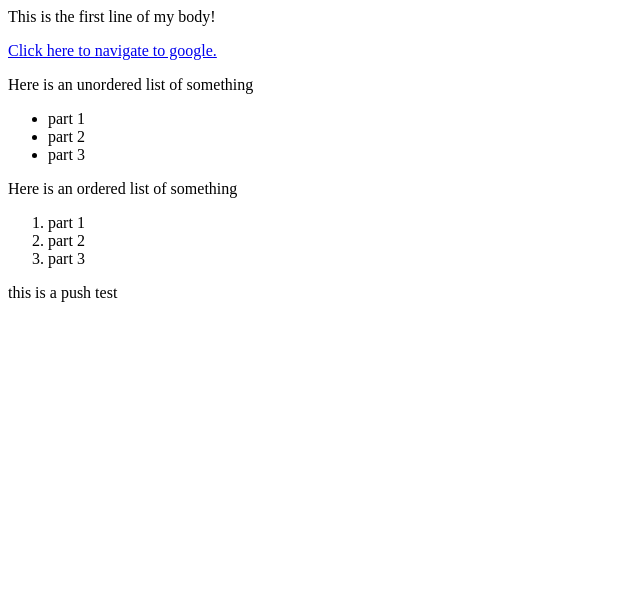
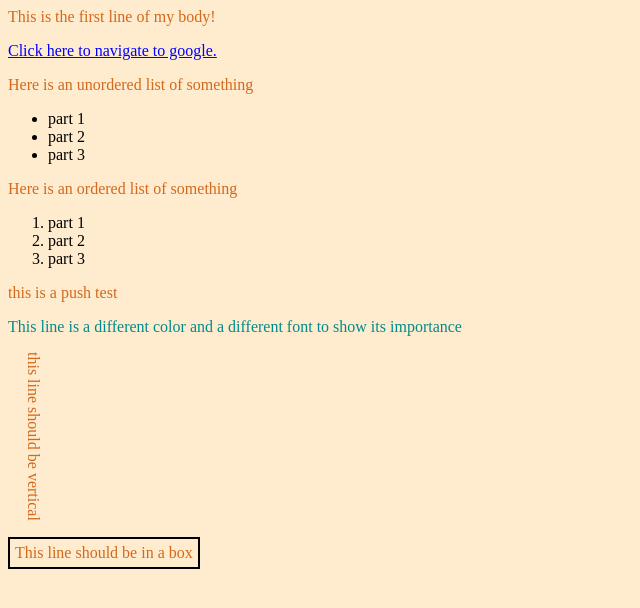
Before and after one commit to adamjosh11/adamjosh11.github.io, a plain HTML site: page index.html in a window 1280 px wide. Shown: the whole page, without its empty margins (0-640 px from the left). Drawn offline with Linux system fonts and the light colour scheme.

Commit message:
Finished with this lab

```diff
--- /dev/null
+++ b/firstCSSFile.css
@@ -0,0 +1,30 @@
+body {
+	background-color: blanchedalmond;
+}
+
+p {
+	color: chocolate;
+}
+
+a {
+	color : blue;
+}
+
+a:hover {
+	color : black;
+}
+
+.important_p {
+	color: darkcyan;
+	font: Tahoma;
+}
+
+.vertical_p {
+	writing-mode: vertical-rl;
+}
+
+.bordered_p {
+	border: 2px solid black;
+	display: inline-block;
+	padding: 5px;
+}
--- a/index.html
+++ b/index.html
@@ -1,10 +1,11 @@
 <html>
   <head>
-    <title> This is the title of my HTML lab! </title>
+   <title> This is the title of my HTML lab! </title>
+	<link rel="stylesheet" type="text/css" href="firstCSSFile.css"/>
   </head>
-  <body>
+ <body>
     <p> This is the first line of my body!</p>
-    <a href=https://www.google.com> Click here to navigate to google. </a>
+    <a href="https://www.google.com"> Click here to navigate to google. </a>
     <p> Here is an unordered list of something </p>
       <ul>
 	 <li> part 1 </li>
@@ -18,6 +19,8 @@
         <li> part 3 </li>
 	</ol>
     <p> this is a push test </p>
+     <p class="important_p"> This line is a different color and a different font to show its importance </p>
 
-
+	<p class="vertical_p"> this line should be vertical </p>
+	<p class="bordered_p"> This line should be in a box </p>
   </body>
```
Also changed, not shown: 1 other file.
